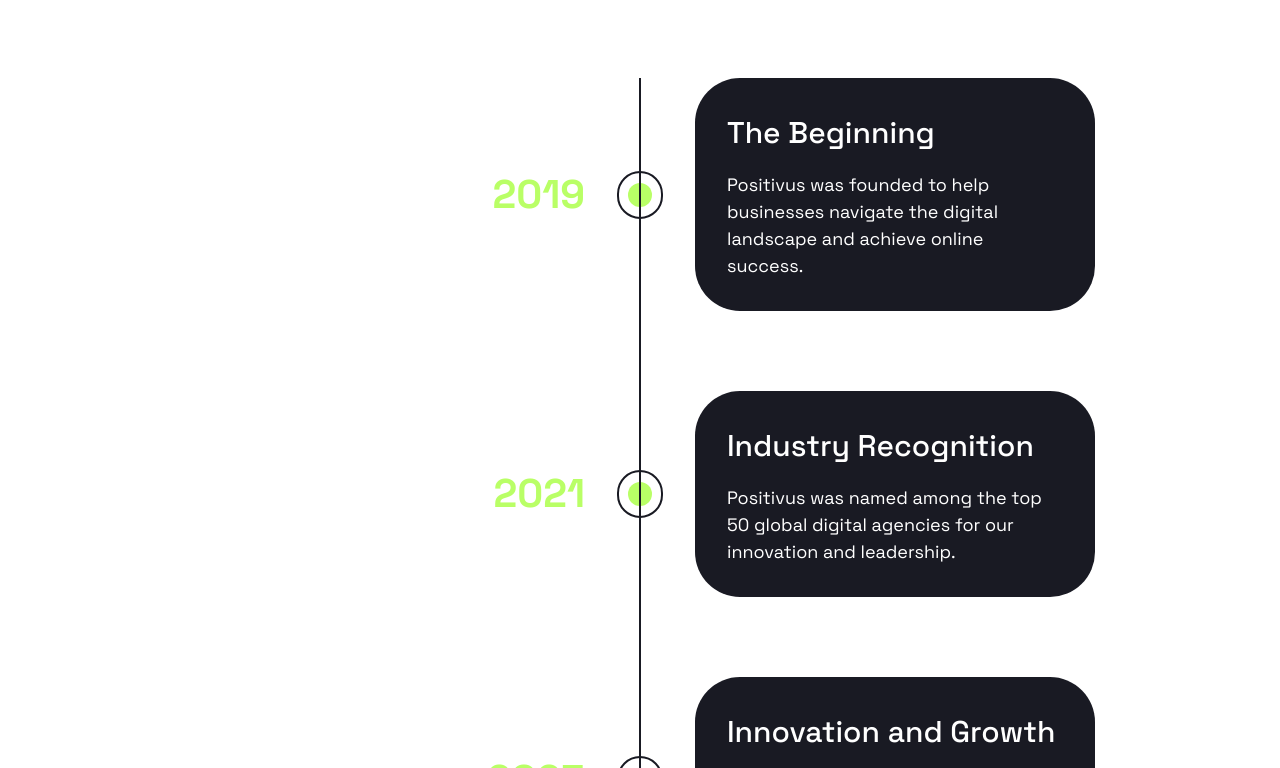
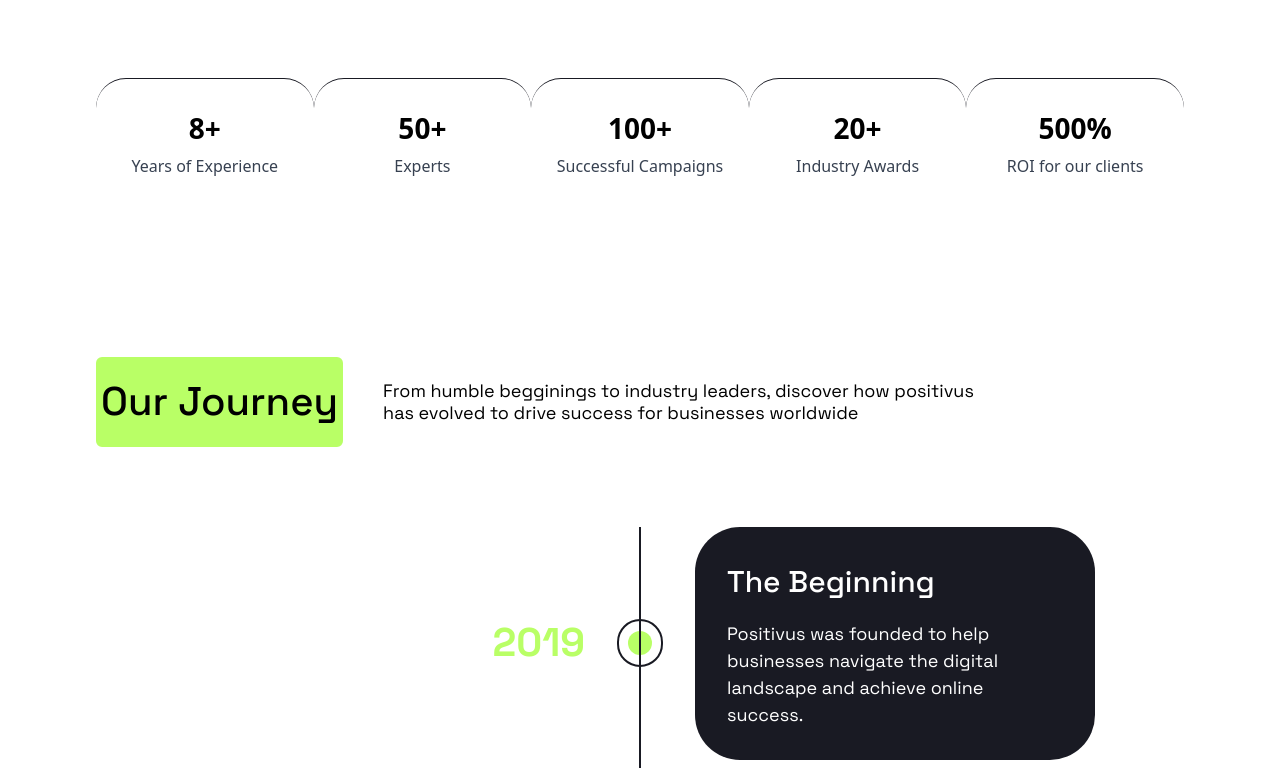
Before and after one commit to ESTIE-CREATOR/Positivus-Landing-Page, a React (Vite) app: page /about in a window 1280 px wide. Shown: the part 1232-2000 px from the top of the page. Built offline with nearby package versions, Linux system fonts and the light colour scheme.

Commit message:
Initial commit: set up base project

```diff
--- a/src/AboutUsPage-sections/Awards.jsx
+++ b/src/AboutUsPage-sections/Awards.jsx
@@ -2,9 +2,19 @@
 
 const Awards = () => {
   return (
+    <section className="max-container mt-[40px] md:mt-[140px]">
+    <div className="p-2 md:padding-x ">
+    <div className="flex max-lg:justify-center max-lg:items-center flex-col lg:flex-row gap-10 ">
+      <h2 className="flex items-center justify-center text-center text-[40px] bg-lime-green font-grotesk py-[10px] rounded-md border-[5px] border-lime-green  font-medium">Awards & Recognition</h2>
+      <p className="font-grotesk flex items-center text-lg w-[580px]">At Positivus, our commitment to excellence has been recognized by idustry leadrs. Here are some of our proudest acheivements: </p>
+    </div>
+
     <div>
 
     </div>
+
+    </div>
+    </section>
   )
 }
 
--- a/src/AboutUsPage-sections/Core.jsx
+++ b/src/AboutUsPage-sections/Core.jsx
@@ -7,8 +7,8 @@
   <section className="max-container mt-[40px] md:mt-[140px]">
     <div className="p-2 md:padding-x ">
     <div className="flex max-lg:justify-center max-lg:items-center flex-col lg:flex-row gap-10 ">
-      <h2 className="flex items-center justify-center text-center text-[40px] bg-lime-green font-grotesk py-[10px] rounded-md border-[5px] border-lime-green  font-medium">Our Impact in Numbers</h2>
-      <p className="font-grotesk flex items-center text-lg w-[450px]">A snapshot of the milestones and acheivements that drive our success</p>
+      <h2 className="flex items-center justify-center text-center text-[40px] bg-lime-green font-grotesk py-[10px] rounded-md border-[5px] border-lime-green  font-medium">Core Values</h2>
+      <p className="font-grotesk flex items-center text-lg w-[350px]">At the heart of everything we do are our core values: </p>
     </div>
 
     <div className="grid grid-cols-1 lg:grid-cols-2 gap-[40px] mt-[80px]">
--- a/src/AboutUsPage-sections/Impact.jsx
+++ b/src/AboutUsPage-sections/Impact.jsx
@@ -1,4 +1,5 @@
-import { roadmap } from "../constants"
+import { impactStats } from "../constants"
+
 
 
 
@@ -11,39 +12,14 @@
       <p className="font-grotesk flex items-center text-lg w-[450px]">A snapshot of the milestones and acheivements that drive our success</p>
     </div>
 
-      <div className="relative flex flex-col items-center mt-[80px]">
-          {/* Vertical Line */}
-          <div className="absolute left-1/2 transform -translate-x-1/2 w-[2px] h-full bg-rich-black max-lg:hidden"></div>
-
-          {/* Milestones */}
-          {roadmap.map((milestone, index) => (
+    <div className="max-w-6xl mx-auto flex flex-col md:flex-row justify-between items-center  mt-[80px]">
+        {impactStats.map((stat, index) => (
           <div
             key={index}
-              className="flex flex-col lg:flex-row items-center w-full mb-12 sm:mb-16 lg:mb-20 last:mb-0"
+            className="flex-1 px-4 py-6 text-center border-t-[1px] border-rich-black rounded-[30px]"
           >
-              {/* Year (Left Side on Desktop, Top on Mobile) */}
-              <div className="w-full lg:w-1/2 flex justify-center lg:justify-end pr-0 lg:pr-8">
-                <h3 className="text-[32px] sm:text-[40px] font-grotesk font-bold text-lime-green">
-                  {milestone.year}
-                </h3>
-              </div>
-
-              {/* Marker (Hidden on Mobile) */}
-              <div className="hidden lg:flex items-center justify-center w-12 h-12 bg-white rounded-full border-[2px] border-rich-black">
-                <div className="w-6 h-6 bg-lime-green rounded-full"></div>
-              </div>
-
-              {/* Card (Right Side on Desktop, Bottom on Mobile) */}
-              <div className="w-full lg:w-1/2 flex justify-center lg:justify-start pl-0 lg:pl-8 mt-4 lg:mt-0">
-                <div className="bg-rich-black rounded-[45px] p-6 sm:p-8 w-full max-w-[400px]">
-                  <h4 className="text-[24px] sm:text-[30px] font-grotesk font-medium text-white">
-                    {milestone.heading}
-                  </h4>
-                  <p className="text-[16px] sm:text-[18px] font-grotesk text-white mt-4">
-                    {milestone.description}
-                  </p>
-                </div>
-              </div>
+            <h3 className="text-2xl md:text-3xl font-bold text-black">{stat.value}</h3>
+            <p className="text-sm md:text-base text-gray-700 mt-1">{stat.label}</p>
           </div>
         ))}
       </div>
--- a/src/AboutUsPage-sections/Journey.jsx
+++ b/src/AboutUsPage-sections/Journey.jsx
@@ -1,10 +1,55 @@
+import { roadmap } from "../constants"
 
 
 const Journey = () => {
   return (
-    <div>
+    <section className="max-container mt-[40px] md:mt-[140px]">
+    <div className="p-2 md:padding-x ">
+    <div className="flex max-lg:justify-center max-lg:items-center flex-col lg:flex-row gap-10 ">
+      <h2 className="flex items-center justify-center text-center text-[40px] bg-lime-green font-grotesk py-[10px] rounded-md border-[5px] border-lime-green  font-medium">Our Journey</h2>
+      <p className="font-grotesk flex items-center text-lg w-[600px]">
+      From humble begginings to industry leaders, discover how positivus has evolved to drive success for businesses worldwide</p>
+    </div>
 
-    </div>
+    <div className="relative flex flex-col items-center mt-[80px]">
+        {/* Vertical Line */}
+        <div className="absolute left-1/2 transform -translate-x-1/2 w-[2px] h-full bg-rich-black max-lg:hidden"></div>
+
+        {/* Milestones */}
+        {roadmap.map((milestone, index) => (
+          <div
+            key={index}
+            className="flex flex-col lg:flex-row items-center w-full mb-12 sm:mb-16 lg:mb-20 last:mb-0"
+          >
+            {/* Year (Left Side on Desktop, Top on Mobile) */}
+            <div className="w-full lg:w-1/2 flex justify-center lg:justify-end pr-0 lg:pr-8">
+              <h3 className="text-[32px] sm:text-[40px] font-grotesk font-bold text-lime-green">
+                {milestone.year}
+              </h3>
+            </div>
+
+            {/* Marker (Hidden on Mobile) */}
+            <div className="hidden lg:flex items-center justify-center w-12 h-12 bg-white rounded-full border-[2px] border-rich-black">
+              <div className="w-6 h-6 bg-lime-green rounded-full"></div>
+            </div>
+
+            {/* Card (Right Side on Desktop, Bottom on Mobile) */}
+            <div className="w-full lg:w-1/2 flex justify-center lg:justify-start pl-0 lg:pl-8 mt-4 lg:mt-0">
+              <div className="bg-rich-black rounded-[45px] p-6 sm:p-8 w-full max-w-[400px]">
+                <h4 className="text-[24px] sm:text-[30px] font-grotesk font-medium text-white">
+                  {milestone.heading}
+                </h4>
+                <p className="text-[16px] sm:text-[18px] font-grotesk text-white mt-4">
+                  {milestone.description}
+                </p>
+              </div>
+            </div>
+          </div>
+        ))}
+      </div>
+
+  </div>
+  </section>
   )
 }
 
--- a/src/App.jsx
+++ b/src/App.jsx
@@ -5,7 +5,7 @@
 const App = () => {
   return (
     <Router>
-    <div>
+    <div className='overflow-x-hidden'>
       {/* Navbar - Will appear on every page */}
       <Navbar />
 
--- a/src/constants/index.js
+++ b/src/constants/index.js
@@ -84,6 +84,15 @@
     }
   ];
 
+ export const impactStats = [
+    { value: "8+", label: "Years of Experience" },
+    { value: "50+", label: "Experts" },
+    { value: "100+", label: "Successful Campaigns" },
+    { value: "20+", label: "Industry Awards" },
+    { value: "500%", label: "ROI for our clients" },
+  ];
+
+
  export const roadmap = [
     {
       year: "2019",
@@ -133,3 +142,22 @@
 
     }
   ];
+
+  export const Recognition = [
+    {
+      label: "Best Small Business Digital Marketing Agency of the Year",
+      des: "Recognized for delivering outstanding results and tailored strategies that drive growth for small businesses."
+    },
+    {
+      label: "Innovative Website Design",
+      des: "Awarded for crafting visually compelling and user-friendly websites that enhance brand identity and engagement."
+    },
+    {
+      label: "Top Performing PPC Campaign of the Year",
+      des: "Celebrated for executing a high-impact PPC campaign that maximized ROI and exceeded performance benchmarks."
+    },
+    {
+      label: "Expertise in Social Media Marketing",
+      des: "Honored for driving measurable results through creative, data-driven social media strategies across platforms."
+    }
+  ]
```
Lines whose indentation alone changed are shown as unchanged.
